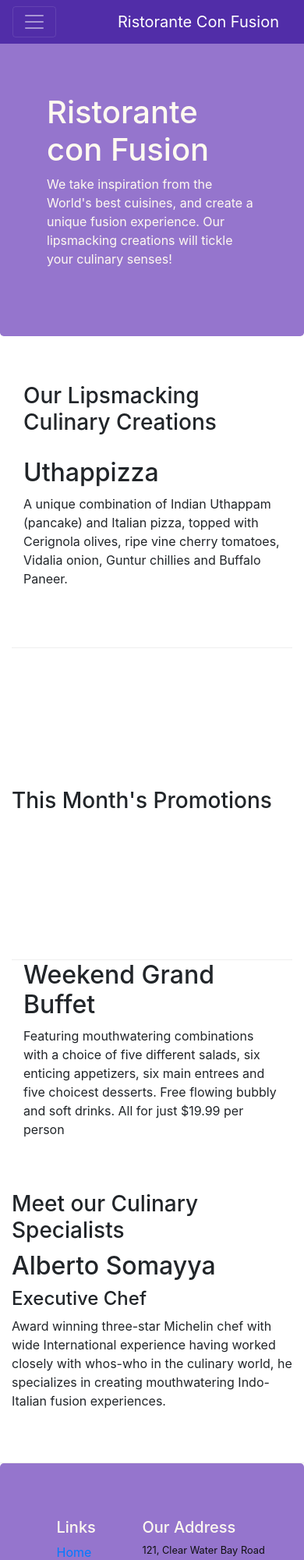
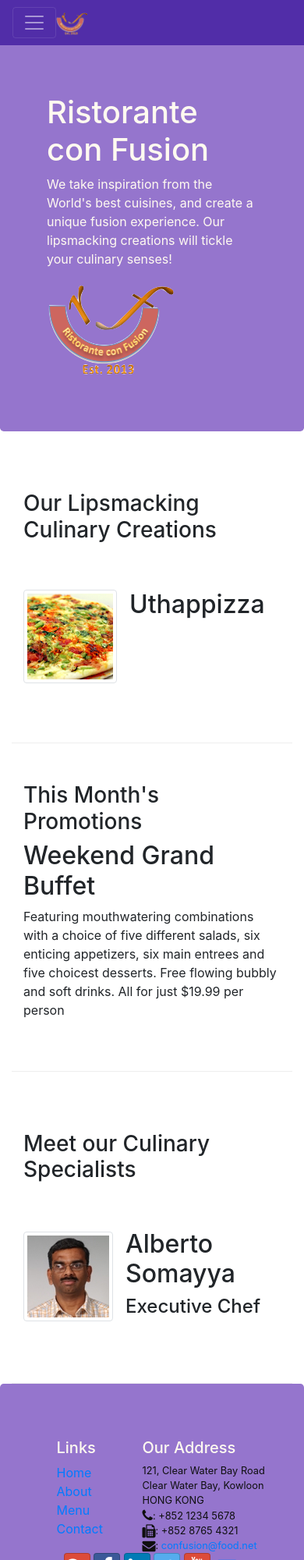
Before and after one commit to ndoumbeJaures/Coursera, a website: page index.html in a window 390 px wide. Shown: the top 2000 px of the page at 78% size. Drawn offline with nearby package versions, Linux system fonts and the light colour scheme.

Commit message:
Images and Media

```diff
--- a/index.html
+++ b/index.html
@@ -24,7 +24,7 @@
 			<button class="navbar-toggler" type="button" data-toggle="collapse" data-target="#Navbar">
                 <span class="navbar-toggler-icon"></span>
             </button>
-           <a class="navbar-brand" href="#">Ristorante Con Fusion</a>
+            <a class="navbar-brand mr-auto" href="#"><img src="img/logo.png" height="30" width="41"></a>
 			   <div class="collapse navbar-collapse" id="Navbar">
                 <ul class="navbar-nav mr-auto">
 					<li class="nav-item active"><a class="nav-link" href="#"><span class="fa fa-home fa-lg"></span> Home</a></li>
@@ -42,7 +42,9 @@
                     <h1>Ristorante con Fusion</h1>
                     <p>We take inspiration from the World's best cuisines, and create a unique fusion experience. Our lipsmacking creations will tickle your culinary senses!</p>
                 </div>
-                <div class="col-12 col-sm">                </div>
+                <div class="col-12 col-sm align-self-center">
+                    <img src="img/logo.png" class="img-fluid">
+                </div>
             </div>
         </div>
     </header>
@@ -53,13 +55,22 @@
                 <h3>Our Lipsmacking Culinary Creations</h3>
             </div>
             <div class="col col-sm col-md">
-                <h2>Uthappizza</h2>
-                <p>A unique combination of Indian Uthappam (pancake) and Italian pizza, topped with Cerignola olives, ripe vine cherry tomatoes, Vidalia onion, Guntur chillies and Buffalo Paneer.</p>
+                <div class="media">
+                    <img class="d-flex mr-3 img-thumbnail align-self-center"
+                            src="img/uthappizza.png" alt="Uthappizza">
+                    <div class="media-body">
+                        <h2 class="mt-0">Uthappizza</h2>
+                        <p class="d-none d-sm-block">A unique combination of Indian Uthappam (pancake) and
+                            Italian pizza, topped with Cerignola olives, ripe vine
+                            cherry tomatoes, Vidalia onion, Guntur chillies and
+                            Buffalo Paneer.</p>
+                    </div>
+                </div>
             </div>
         </div>
 
 
-        <div class="row row-content align-items-center
+        <div class="row row-content align-items-center">
             <div class="col-12 col-sm-4 col-md-3">
                 <h3>This Month's Promotions</h3>
             </div>
@@ -70,13 +81,23 @@
         </div>
 
 		<div class="row row-content align-items-center">
-            <div class="col-12 col-sm-4 col-md-3">
+            <div class="col-12 col-sm-4 order-sm-last col-md-3">
                 <h3>Meet our Culinary Specialists</h3>
             </div>
-            <div class="col col-sm col-md">
-                <h2>Alberto Somayya</h2>
-                <h4>Executive Chef</h4>
-                <p>Award winning three-star Michelin chef with wide International experience having worked closely with whos-who in the culinary world, he specializes in creating mouthwatering Indo-Italian fusion experiences. </p>
+            <div class="col col-sm order-sm-first col-md">
+				<div class="media">
+                    <img class="d-flex mr-3 img-thumbnail align-self-center"
+                            src="img/alberto.png" alt="Alberto Somayya">
+                    <div class="media-body">
+                        <h2 class="mt-0">Alberto Somayya</h2>
+                        <h4>Executive Chef</h4>
+                        <p class="d-none d-sm-block">Award winning three-star Michelin chef with wide
+                            International experience having worked closely with
+                            whos-who in the culinary world, he specializes in
+                            creating mouthwatering Indo-Italian fusion experiences.
+                            </p>
+                    </div>
+                </div>
             </div>
         </div>
 
```
Also changed, not shown: aboutus.html (+4 -3 lines), contactus.html (+3 -2 lines), img/alberto.png (added), img/buffet.png (added), img/logo.png (added), img/uthappizza.png (added).
